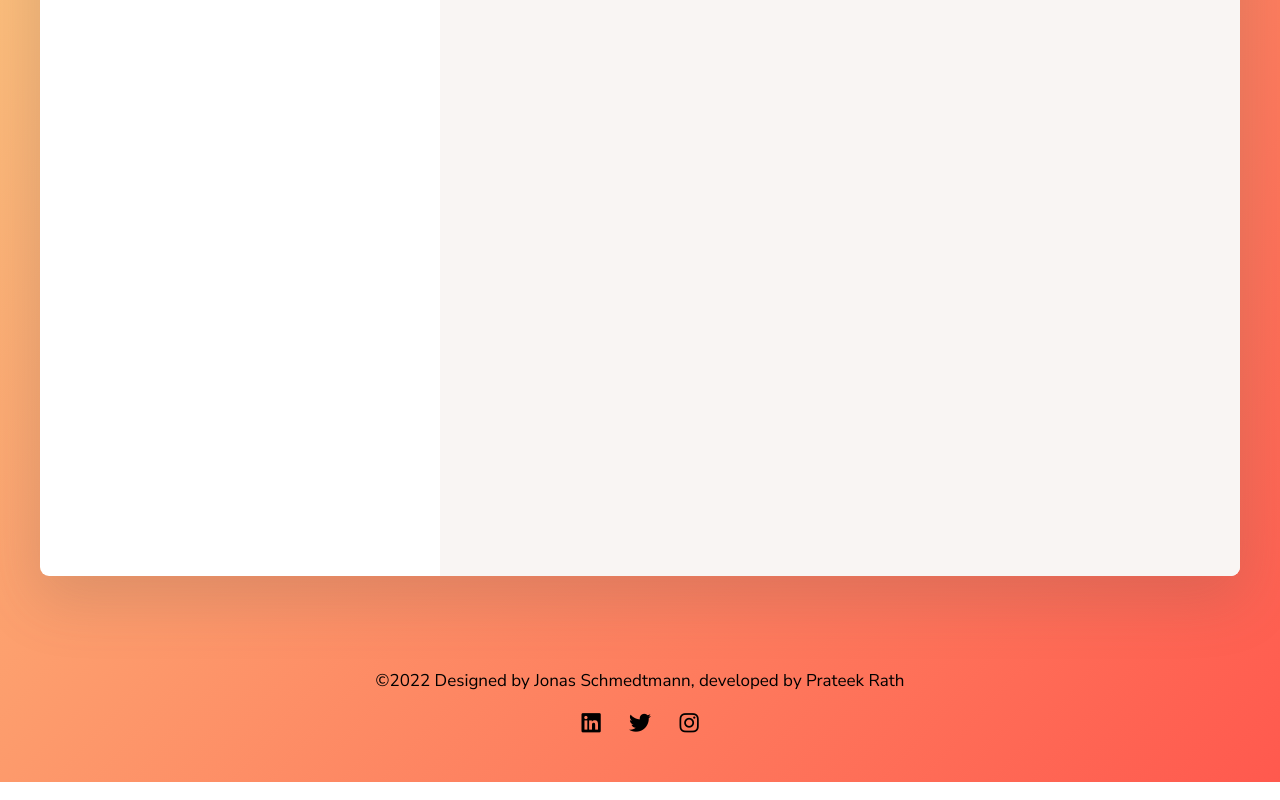
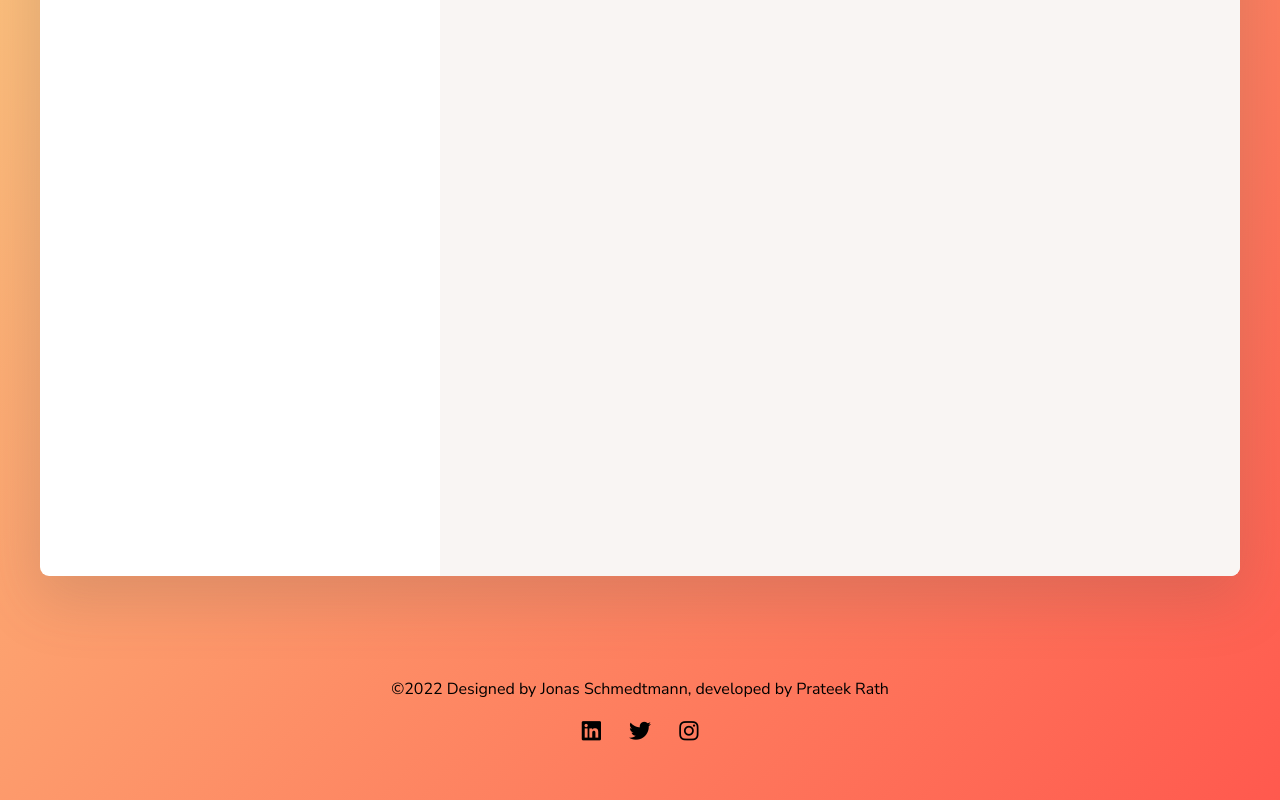
Before and after one commit to iampsr8/Forkify, a website built with Parcel: page index.html in a window 1280 px wide. Shown: the part 645-1445 px from the top of the page. Built offline with nearby package versions, Linux system fonts and the light colour scheme.

Commit message:
update footer

```diff
--- a/src/sass/_base.scss
+++ b/src/sass/_base.scss
@@ -73,10 +73,10 @@ body {
 }
 
 .footer {
-  font-size: 1.7rem;
   text-align: center;
-  padding: 4rem;
-  color: black;
+  color: #000;
+  padding: 5rem;
+  font-size: 1.6rem;
   &__link {
     color: black;
     padding: 1.2rem;
```
